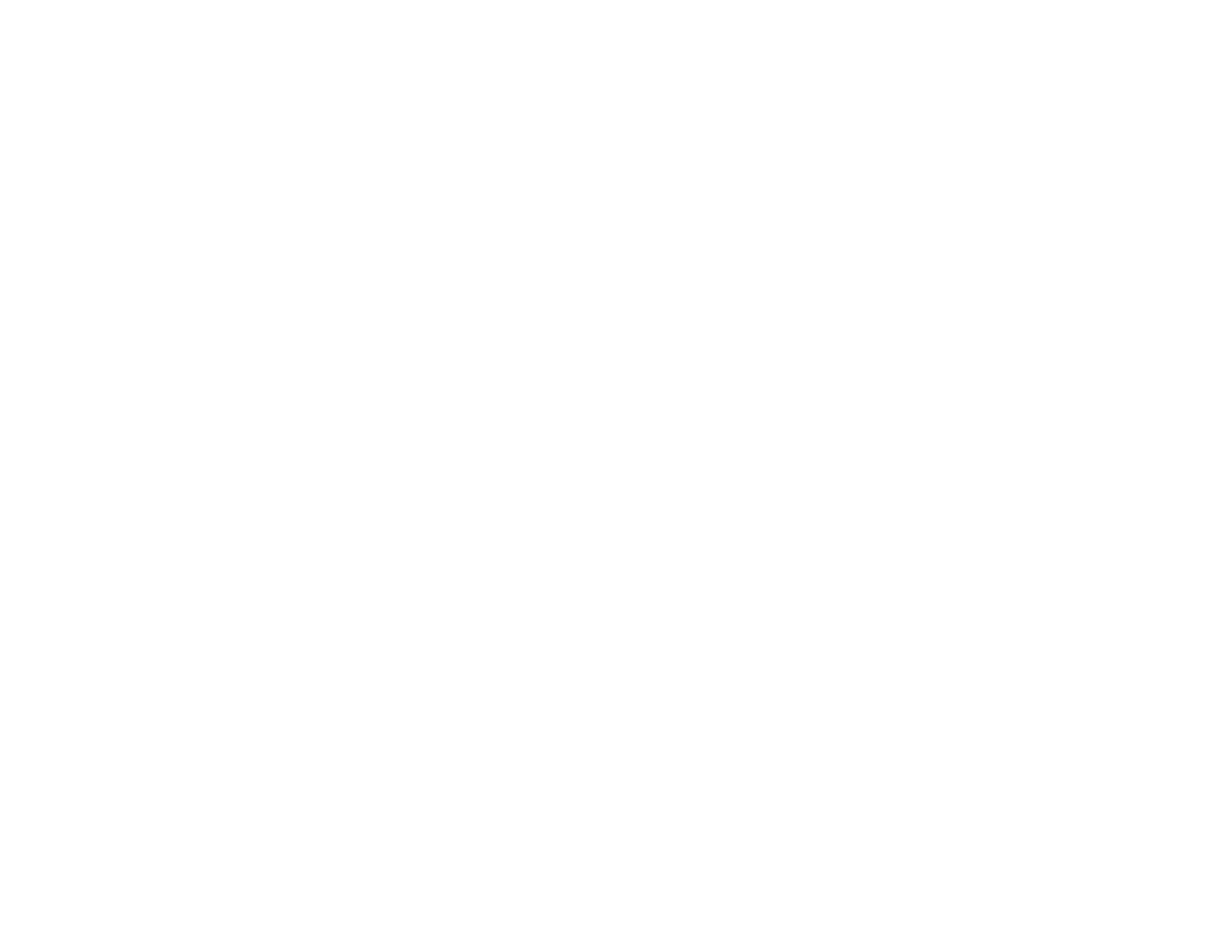
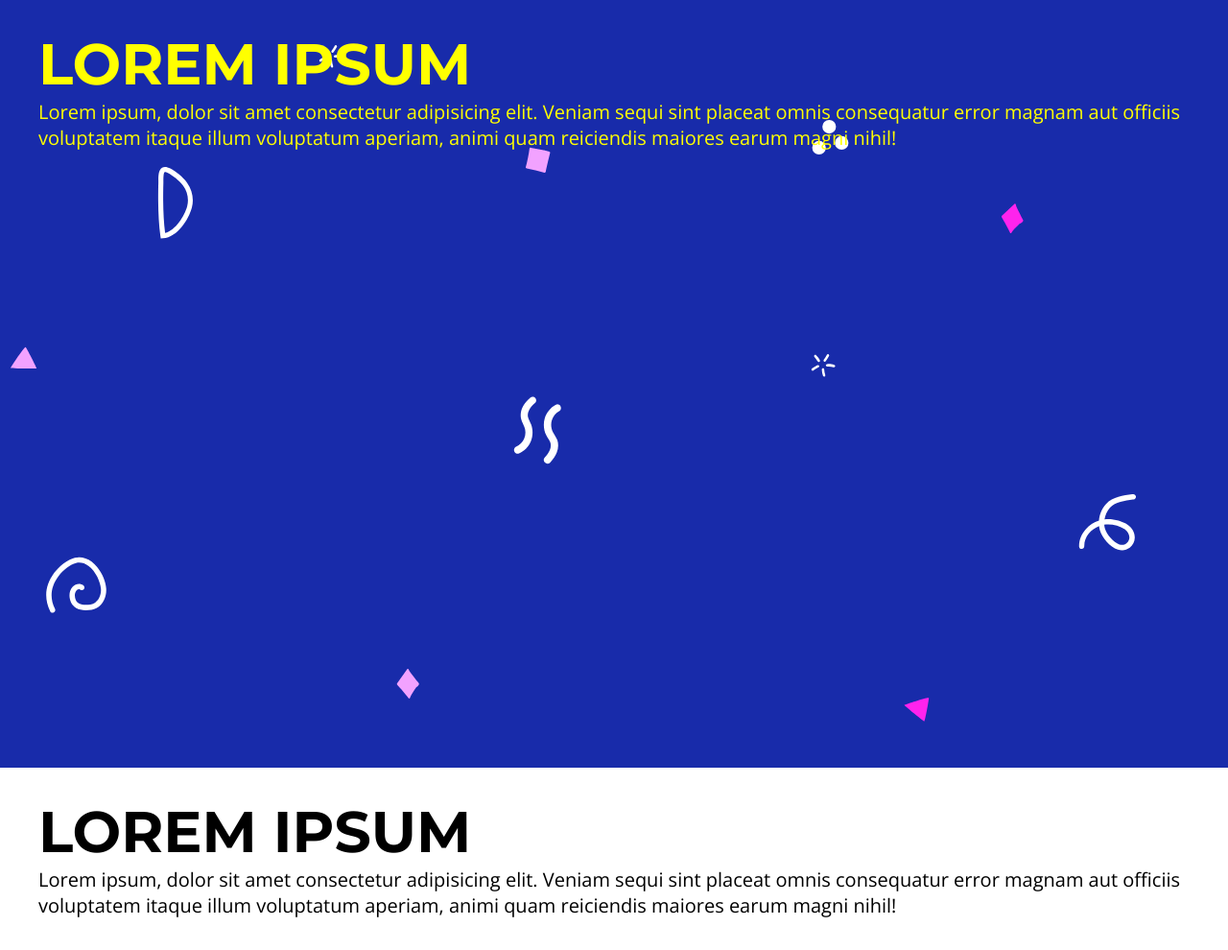
Before and after one commit to MaziliAndre/landingPageExample, a plain HTML site: page index.html in a window 1280 px wide. Shown: the whole page at 96% size. Before the commit the page ends 800 px from the top, so only its background shows below. Drawn offline with nearby package versions, Linux system fonts and the light colour scheme.

Commit message:
initial structure

```diff
--- /dev/null
+++ b/assets/css/style.css
@@ -0,0 +1,68 @@
+:root{
+    --primary-color: #0A1128;
+    --white-color: #FFFFFF;
+    --yellow-color: #ffff00;
+    --gap: 3rem;
+}
+
+
+*{
+    margin: 0;
+    padding: 0;
+}
+
+html{
+    font-size: 62.5%;
+    scroll-behavior: smooth;
+}
+
+body{
+    font-family: 'Open Sans', sans-serif;
+    font-size: 2rem;
+}
+
+h1, h2, h3, h4, h5, h6{
+    font-family: 'Montserrat', sans-serif;
+}
+
+h1{
+    font-size: 6rem;
+    text-transform: uppercase;
+}
+
+h2{
+    font-size: 5.5rem;
+}
+
+h3{
+    font-size: 5rem;
+}
+
+h4{
+    font-size: 4.5rem;
+}
+
+h5{
+    font-size: 4rem;
+}
+
+.main-bg{
+    background-image: url('../img/main.svg');
+    background-size: cover;
+    background-position: center center;
+    color: var(--yellow-color);
+}
+
+.white-bg{
+    background: var(--white-color);
+}
+
+.main-content{
+    max-width: 1200px;
+    margin: 0 auto;
+    padding: var(--gap);
+}
+
+.section{
+    min-height: 100vh;
+}
--- a/index.html
+++ b/index.html
@@ -4,9 +4,22 @@
     <meta charset="UTF-8">
     <meta name="viewport" content="width=device-width, initial-scale=1.0">
     <title>Landing Page</title>
-    <link rel="stylesheet" href="style.css">
+    <link rel="stylesheet" href="assets/css/style.css">
+    <link rel="preconnect" href="https://fonts.googleapis.com">
+    <link rel="preconnect" href="https://fonts.gstatic.com" crossorigin>
+    <link href="https://fonts.googleapis.com/css2?family=Montserrat:ital,wght@0,100..900;1,100..900&family=Open+Sans:ital,wght@0,300..800;1,300..800&display=swap" rel="stylesheet">
 </head>
 <body>
-
-</body>
+    <section class="main-bg section">
+        <div class="main-content">
+            <h1>Lorem Ipsum</h1>
+            <p>Lorem ipsum, dolor sit amet consectetur adipisicing elit. Veniam sequi sint placeat omnis consequatur error magnam aut officiis voluptatem itaque illum voluptatum aperiam, animi quam reiciendis maiores earum magni nihil!</p>
+        </div>
+    </section>
+    <section class="white-bg section">
+        <div class="main-content">
+            <h1>Lorem Ipsum</h1>
+            <p>Lorem ipsum, dolor sit amet consectetur adipisicing elit. Veniam sequi sint placeat omnis consequatur error magnam aut officiis voluptatem itaque illum voluptatum aperiam, animi quam reiciendis maiores earum magni nihil!</p>
+        </div>
+    </section>
 </html>
```
Also changed, not shown: assets/img/main.svg (added), style.css (deleted).
